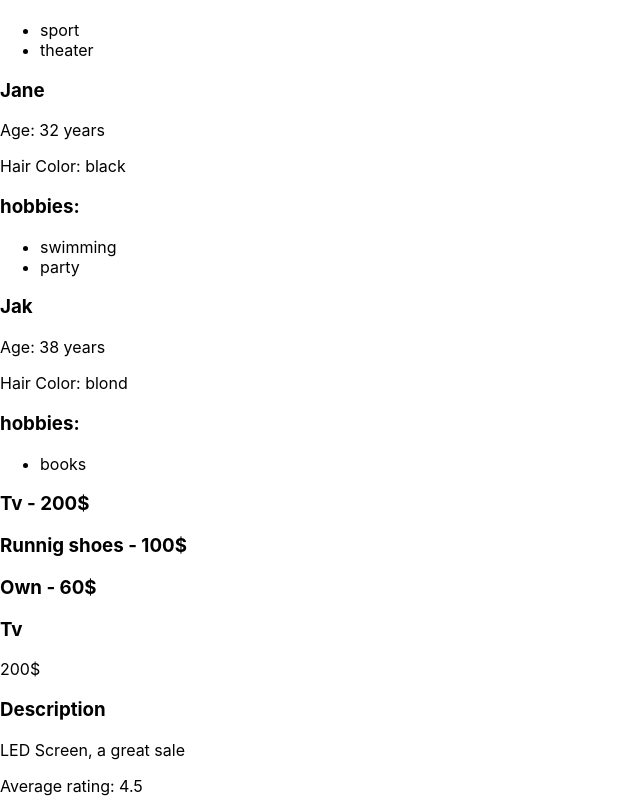
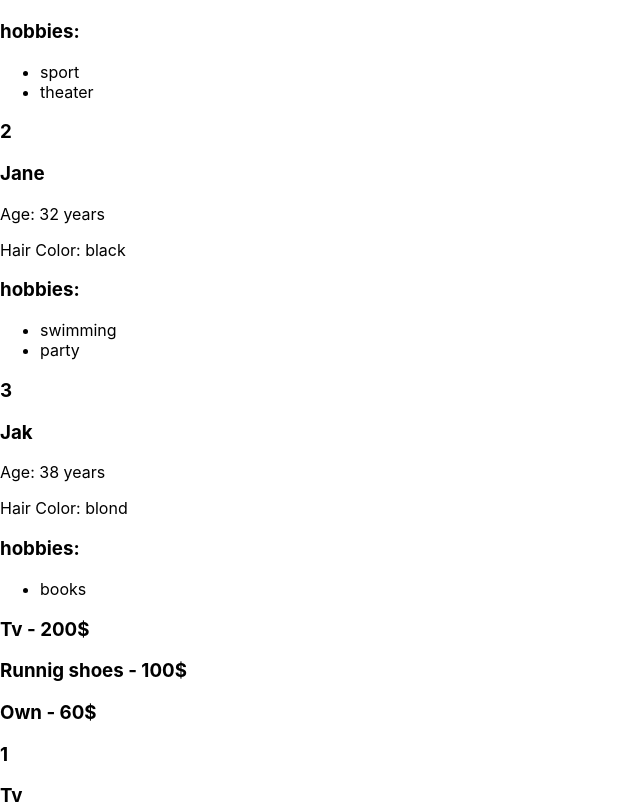
Before and after one commit to TahereGmi/react-design-patterns, a React (Create React App) app: page / in a window 1280 px wide. Shown: the part 265-1069 px from the top of the page, without its empty margins (0-640 px from the left). Built offline with nearby package versions, Linux system fonts and the light colour scheme.

Commit message:
Lists and list items (NumberedList)

```diff
--- a/src/App.js
+++ b/src/App.js
@@ -3,6 +3,7 @@ import { SmallPersonListItem } from "./people/SmallPersonListItem";
 import { LargePersonListItem } from "./people/LargePersonListItem";
 import { SmallProductsListItem } from "./products/SmallProductsListItem";
 import { LargeProductsListItem } from "./products/LargeProductsListItem";
+import { NumberedList } from "./NumberedList";
 
 const people = [{
   name: 'Sara',
@@ -50,7 +51,7 @@ function App() {
         resourceName="person"
         itemComponent={SmallPersonListItem}
       />
-      <RegularList
+      <NumberedList
         items={people}
         resourceName="person"
         itemComponent={LargePersonListItem}
@@ -60,7 +61,7 @@ function App() {
         resourceName="product"
         itemComponent={SmallProductsListItem}
       />
-       <RegularList
+       <NumberedList
         items={products}
         resourceName="product"
         itemComponent={LargeProductsListItem}
--- /dev/null
+++ b/src/NumberedList.js
@@ -0,0 +1,16 @@
+export const NumberedList = ({
+    items,
+    resourceName,
+    itemComponent: ItemComponent
+}) => {
+    return (
+        <>
+            {items.map((item, i) => (
+                <>
+                <h3>{i + 1}</h3>
+                <ItemComponent key={i} {...{ [resourceName] : item }}/>
+                </>
+            ))}
+        </>
+    )
+}
```
